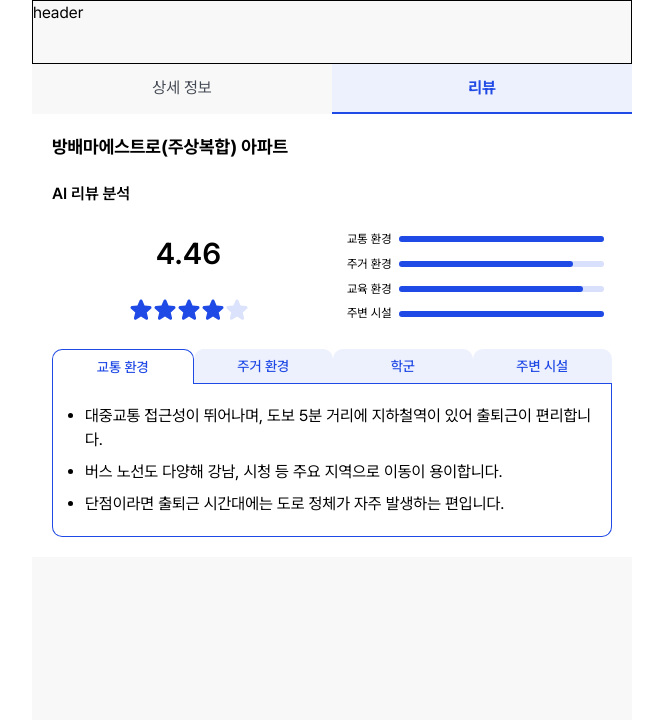
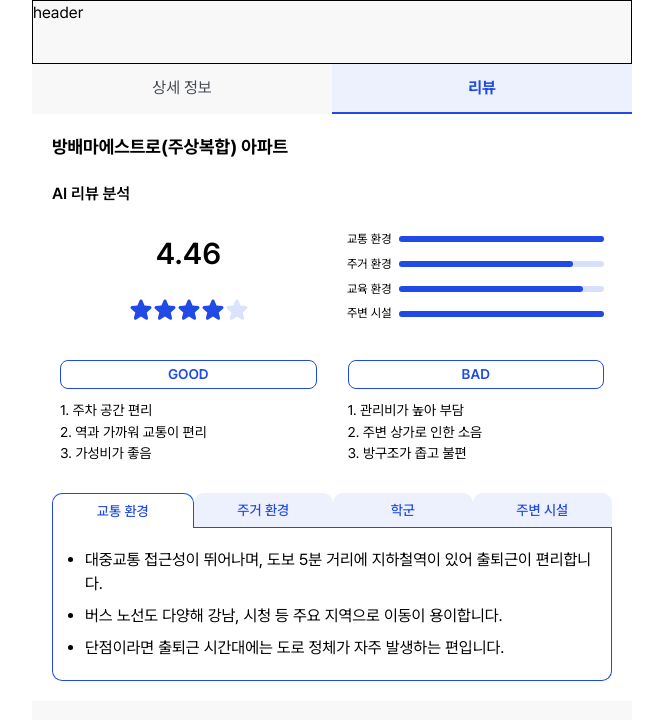
Before and after one commit to FC-DEV3-Final-Project/zoop-frontend, a Next.js app: page /property/1 in a window 1280 px wide. Both pictures are taken after a click on the button "리뷰". Shown: the top 720 px of the page, without its empty margins (308-971 px from the left). Built offline with nearby package versions, Linux system fonts and the light colour scheme.

Commit message:
design: good bad 섹션 퍼블리싱

```diff
--- a/src/app/property/[id]/components/review/ReviewTab.tsx
+++ b/src/app/property/[id]/components/review/ReviewTab.tsx
@@ -42,6 +42,31 @@ export default function ReviewTab({ id }: { id: string }) {
             ))}
           </div>
         </div>
+        <div className="flex flex-row justify-between gap-[15px] overflow-x-auto">
+          {/* GOOD */}
+          <div className="flex flex-1 flex-col gap-3 px-2 py-3">
+            <div className="rounded-lg border border-blue-800-primary px-3 py-1 text-center text-caption1 text-blue-800-primary">
+              GOOD
+            </div>
+            <ul className="space-y-[2px] text-body2 text-black">
+              <li>1. 주차 공간 편리</li>
+              <li>2. 역과 가까워 교통이 편리</li>
+              <li>3. 가성비가 좋음</li>
+            </ul>
+          </div>
+
+          {/* BAD */}
+          <div className="flex flex-1 flex-col gap-3 px-2 py-3">
+            <div className="rounded-lg border border-blue-800-primary px-3 py-1 text-center text-caption1 text-blue-800-primary">
+              BAD
+            </div>
+            <ul className="space-y-[2px] text-body2 text-black">
+              <li>1. 관리비가 높아 부담</li>
+              <li>2. 주변 상가로 인한 소음</li>
+              <li>3. 방구조가 좁고 불편</li>
+            </ul>
+          </div>
+        </div>
         <EnvironmentTabs />
       </div>
     </div>
```
